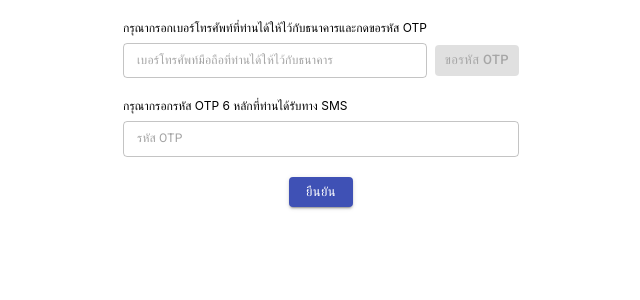
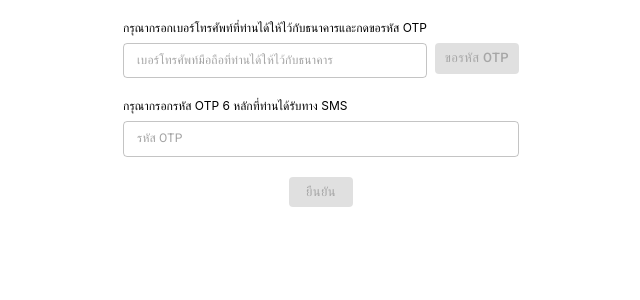
Before and after one commit to pramoch/react-app, a React (Create React App) app: page /otp in a window 1280 px wide. Shown: the top 300 px of the page, without its empty margins (319-959 px from the left). Built offline with nearby package versions, Linux system fonts and the light colour scheme.

Commit message:
Implement inline error

```diff
--- a/src/components/OTP/OTP.js
+++ b/src/components/OTP/OTP.js
@@ -14,6 +14,9 @@ const OTP = () => {
   const { t } = useTranslation();
   const classes = useStyles();
   const [mobileNumber, setMobileNumber] = useState('');
+  const [mobileNumberTouched, setMobileNumberTouched] = useState(false);
+  const [otp, setOtp] = useState('');
+  const [otpTouched, setOtpTouched] = useState(false);
 
   const onKeyDown = (event) => {
     const isAllowedKey = event.ctrlKey || event.altKey
@@ -28,12 +31,28 @@ const OTP = () => {
     }
   };
 
+  const onRequestOtp = () => {
+    console.log('Mobile Number = ' + mobileNumber);
+  }
+
+  const onConfirm = () => {
+    console.log('OTP = ' + otp);
+  }
+
+  const isMobileNumberError = () => {
+    return mobileNumberTouched && mobileNumber.length < 10;
+  }
+
+  const isOtpError = () => {
+    return otpTouched && otp.length < 6;
+  }
+
   return (
     <Box fontSize={12}>
       <form>
         <div className={styles.inputWrapper}>
           <div>{ t('ENTER_MOBILE_NUMBER') }</div>
-          <Box display="flex" alignItems="center">
+          <Box display="flex" alignItems="flex-start">
             <Box flex="1">
               <TextField
                 InputProps={{
@@ -52,10 +71,19 @@ const OTP = () => {
                 onKeyDown={onKeyDown}
                 onInput={(e) => setMobileNumber(e.target.value)}
                 defaultValue={mobileNumber}
+                error={isMobileNumberError()}
+                helperText={isMobileNumberError() ? t('MOBILE_NUMBER_ERROR') : ''}
+                onBlur={() => {setMobileNumberTouched(true)}}
               />
             </Box>
             <Box className={styles.otpButtonWrapper}>
-              <Button size="small" variant="contained" color="primary" disabled={mobileNumber.length < 10}>{ t('REQUEST_OTP') }</Button>
+              <Button
+                size="small"
+                variant="contained"
+                color="primary"
+                disabled={mobileNumber.length < 10}
+                onClick={onRequestOtp}
+              >{ t('REQUEST_OTP') }</Button>
             </Box>
           </Box>
         </div>
@@ -67,15 +95,30 @@ const OTP = () => {
                 input: classes.input
               }
             }}
+            inputProps={{
+              maxLength: 6
+            }}
             variant="outlined"
             size="small"
             margin="dense"
             placeholder={ t('OTP') }
             fullWidth
+            onKeyDown={onKeyDown}
+            onInput={(e) => setOtp(e.target.value)}
+            defaultValue={otp}
+            error={isOtpError()}
+            helperText={isOtpError() ? t('OTP_ERROR') : ''}
+            onBlur={() => { setOtpTouched(true) }}
           />
         </div>
         <Box textAlign="center">
-          <Button size="small" variant="contained" color="primary">{ t('CONFIRM') }</Button>
+          <Button
+            size="small"
+            variant="contained"
+            color="primary"
+            disabled={otp.length < 6}
+            onClick={onConfirm}
+          >{ t('CONFIRM') }</Button>
         </Box>
       </form>
     </Box>
--- a/src/i18n/texts.json
+++ b/src/i18n/texts.json
@@ -7,7 +7,9 @@
       "YOUR_MOBILE_NUMBER": "Your mobile number",
       "ENTER_OTP": "Please enter six digits OTP",
       "CONFIRM": "Confirm",
-      "REQUEST_OTP": "Request OTP"
+      "REQUEST_OTP": "Request OTP",
+      "OTP_ERROR": "OTP must be 6 digits",
+      "MOBILE_NUMBER_ERROR": "Mobile number must be 10 digits"
     }
   },
   "th": {
@@ -18,7 +20,9 @@
       "YOUR_MOBILE_NUMBER": "เบอร์โทรศัพท์มือถือที่ท่านได้ให้ไว้กับธนาคาร",
       "ENTER_OTP": "กรุณากรอกรหัส OTP 6 หลักที่ท่านได้รับทาง SMS",
       "CONFIRM": "ยืนยัน",
-      "REQUEST_OTP": "ขอรหัส OTP"
+      "REQUEST_OTP": "ขอรหัส OTP",
+      "OTP_ERROR": "กรุณากรอกรหัส OTP 6 หลัก",
+      "MOBILE_NUMBER_ERROR": "กรุณากรอกเบอร์โทรศัพท์ 10 หลัก"
     }
   }
 }
```
